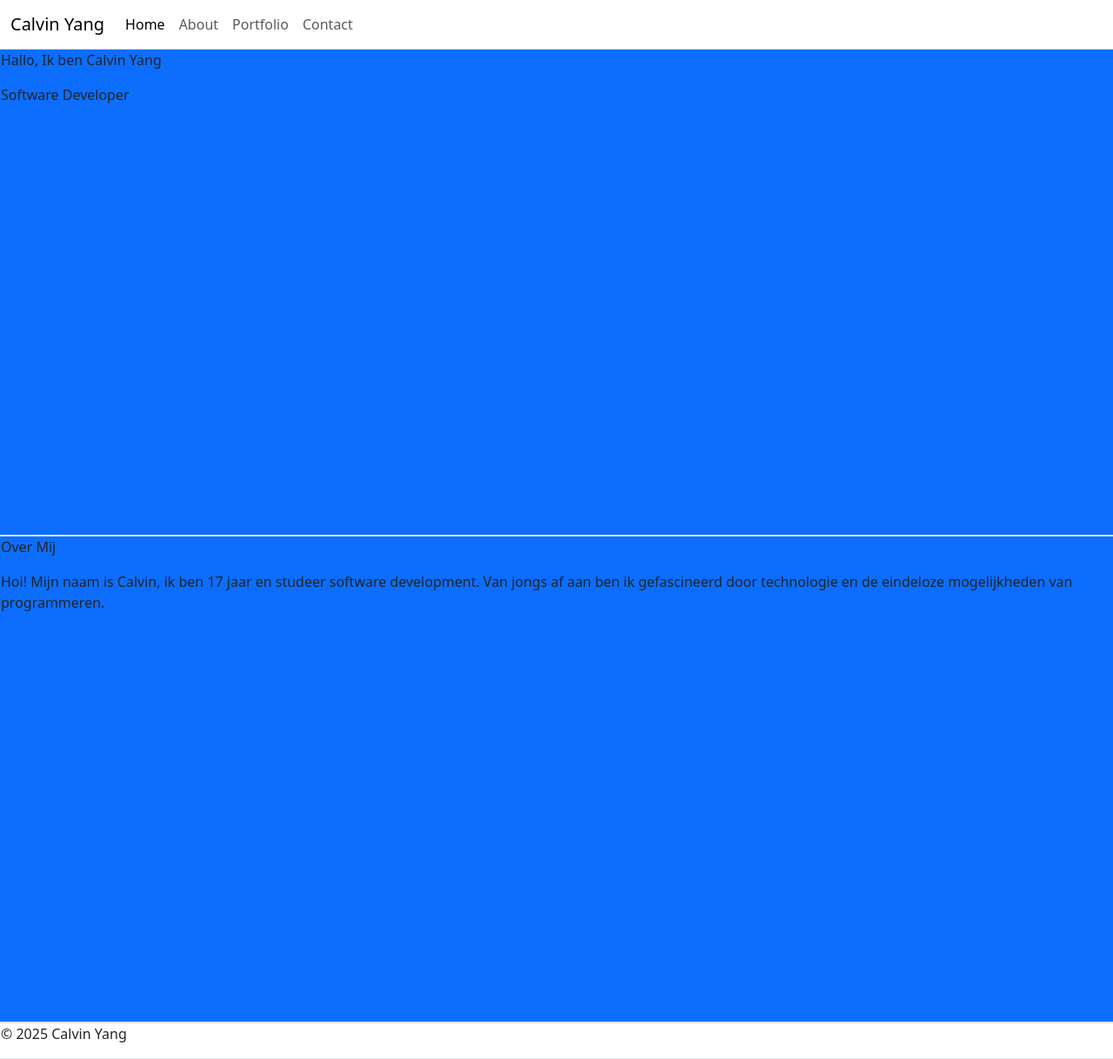
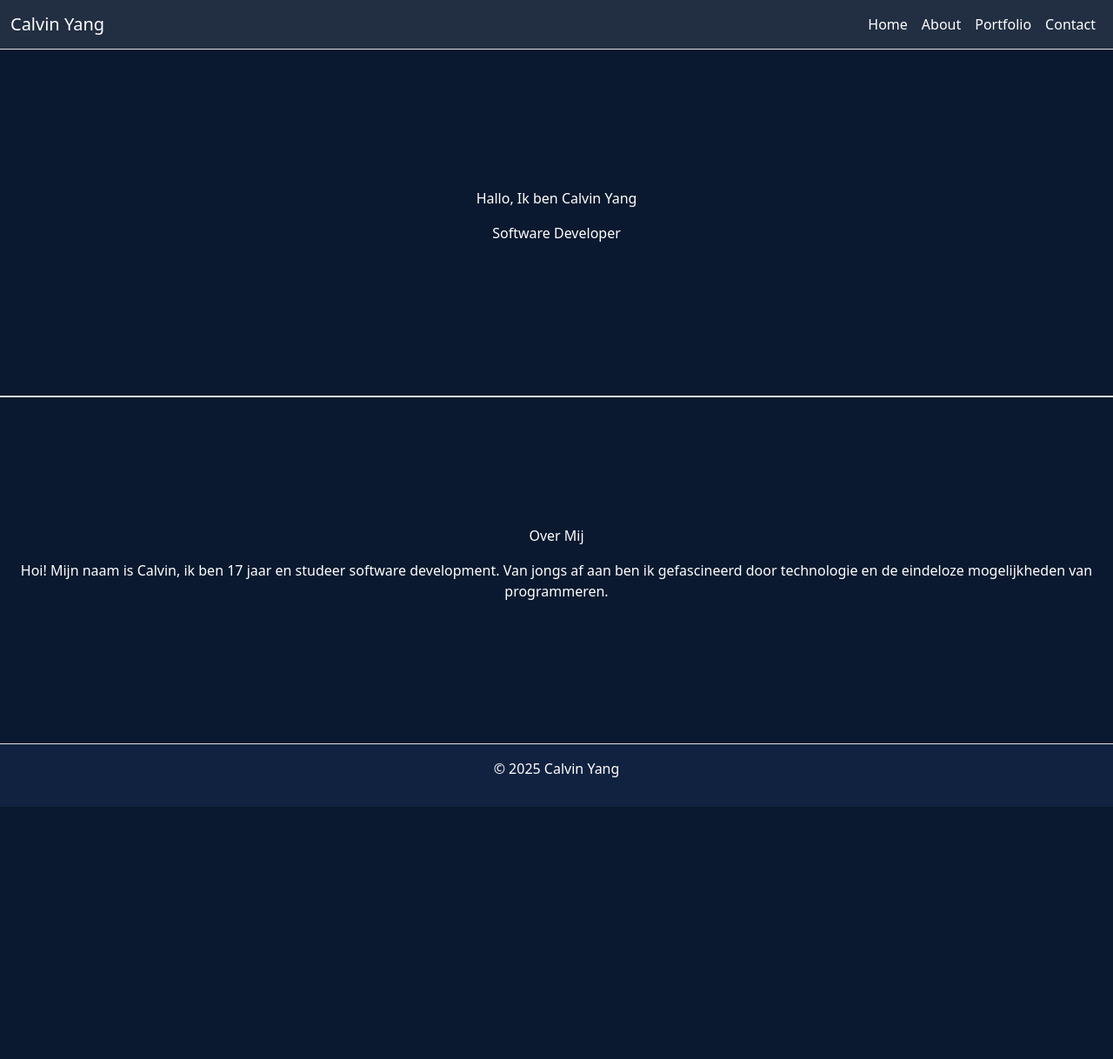
Before and after one commit to Calvin752/pofo-periode-4, a PHP site: page / in a window 1280 px wide. Shown: the whole page at 87% size. After the commit the page ends 928 px from the top, so only its background shows below. Run offline with PHP 8.4, Linux system fonts and the light colour scheme.

Commit message:
changed background colour

```diff
--- a/css/style.css
+++ b/css/style.css
@@ -1,3 +1,36 @@
+body {
+    background-color: #0a192f;
+    color: white;
+    font-family: Arial, sans-serif;
+}
+
+.custom-bg {
+    background-color: #0a192f !important;
+    color: white;
+}
+
 .full-height {
-    height: 70vh;
+    min-height: 50vh;
+    display: flex;
+    flex-direction: column;
+    justify-content: center;
+    align-items: center;
+    text-align: center;
 }
+
+.navbar {
+    background-color: rgba(10, 25, 47, 0.9) !important;
+}
+
+.navbar-brand,
+.nav-link {
+    color: white !important;
+}
+
+.nav-link:hover {
+    color: #64ffda !important;
+}
+
+.custom-footer {
+    background-color: #112240;
+}
--- a/index.html
+++ b/index.html
@@ -3,16 +3,21 @@
 <head>
     <meta charset="UTF-8">
     <meta name="viewport" content="width=device-width, initial-scale=1.0">
-    <title>Document</title>
+    <title>Calvin Yang</title>
     <link rel="stylesheet" href="css/style.css">
     <link href="https://cdn.jsdelivr.net/npm/bootstrap@5.3.5/dist/css/bootstrap.min.css" rel="stylesheet">
     <script src="https://cdn.jsdelivr.net/npm/bootstrap@5.3.5/dist/js/bootstrap.min.js"></script>
 </head>
-<body>
+<body class="text-white">
+
     <nav class="navbar navbar-expand-lg">
         <div class="container-fluid">
             <a class="navbar-brand" href="#">Calvin Yang</a>
-        <ul class="navbar-nav me-auto mb-2 mb-lg-0">
+            <button class="navbar-toggler" type="button" data-bs-toggle="collapse" data-bs-target="#navbarNav">
+                <span class="navbar-toggler-icon"></span>
+            </button>
+            <div class="collapse navbar-collapse" id="navbarNav">
+                <ul class="navbar-nav ms-auto mb-2 mb-lg-0">
                     <li class="nav-item">
                         <a class="nav-link active" href="index.html">Home</a>
                     </li>
@@ -27,26 +32,26 @@
                     </li>
                 </ul>
             </div>
+        </div>
     </nav>
+
     <div class="row">
-            <div class="col border bg-primary full-height">
+        <div class="col custom-bg full-height border">
             <p>Hallo, Ik ben Calvin Yang</p>
             <p>Software Developer</p>
         </div>
     </div>
 
     <div class="row">
-            <div class="col border bg-primary full-height">
+        <div class="col custom-bg full-height border">
             <p>Over Mij</p>
             <p>Hoi! Mijn naam is Calvin, ik ben 17 jaar en studeer software development. Van jongs af aan ben ik gefascineerd door technologie en de eindeloze mogelijkheden van programmeren.</p>
         </div>
     </div>
 
-        <div class="row">
-            <div class="col border">
-                <p>&copy 2025 Calvin Yang</p>
-            </div>
-        </div>
-    </div>
+    <footer class="text-center py-3 custom-footer">
+        <p>&copy; 2025 Calvin Yang</p>
+    </footer>
+
 </body>
 </html>
```
Lines whose indentation alone changed are shown as unchanged.
